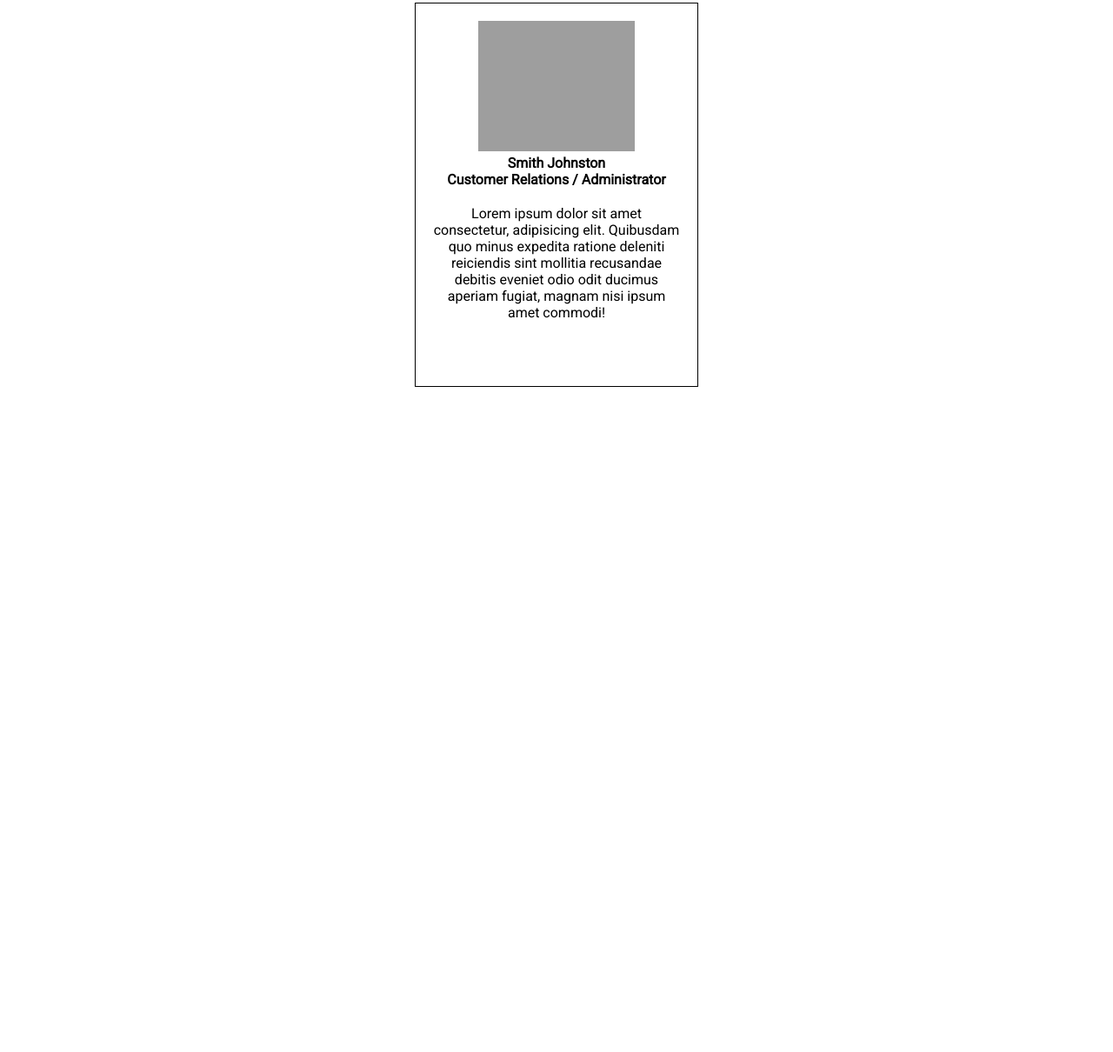
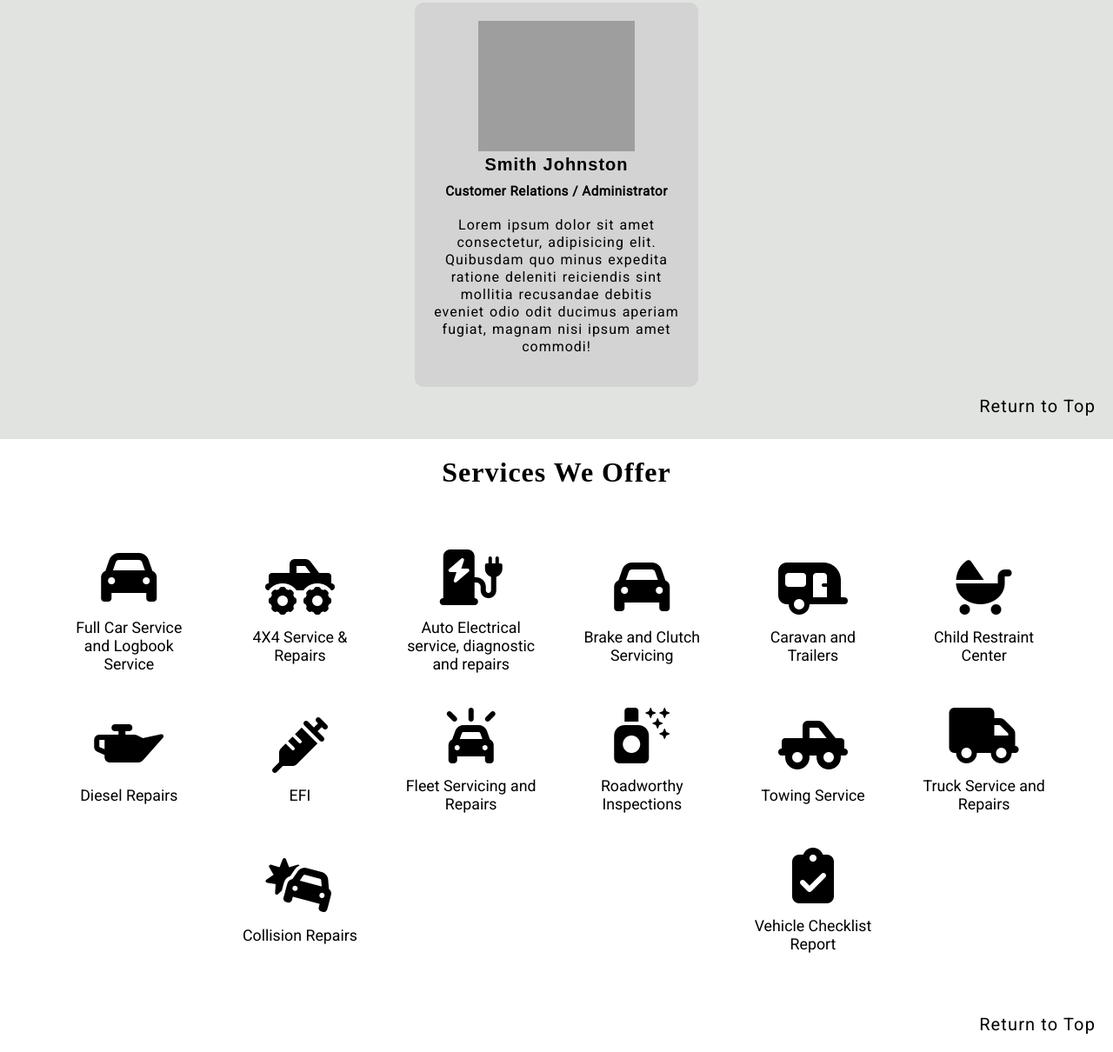
Before and after one commit to MattMorrison94/Company-Home-Page, a plain HTML site: page index.html in a window 1280 px wide. Shown: the part 1354-2564 px from the top of the page at 87% size. Before the commit the page ends 1809 px from the top, so only its background shows below. Drawn offline with Linux system fonts and the light colour scheme; grey boxes are pictures that could not be loaded; a web font is replaced by a local one.

Commit message:
added services container, styling, and return to top button

```diff
--- a/index.html
+++ b/index.html
@@ -8,20 +8,21 @@
     <link rel="preconnect" href="https://fonts.googleapis.com">
     <link rel="preconnect" href="https://fonts.gstatic.com" crossorigin>
     <link href="https://fonts.googleapis.com/css2?family=Protest+Riot&family=Roboto&display=swap" rel="stylesheet">
+    <script src="https://kit.fontawesome.com/3d576d7217.js" crossorigin="anonymous"></script>
 </head>
 
 
 <body>
-    <header>
+    <header id="home">
         <div class="title">
             <h1>Automotive Solutions</h1>
         </div>
 
         <nav>
             <ul>
-                <li><a href="#">Home</a></li>
-                <li><a href="#">About</a></li>
-                <li><a href="#">Services</a></li>
+                <li><a href="#home">Home</a></li>
+                <li><a href="#about">About</a></li>
+                <li><a href="#serv-landing">Services</a></li>
                 <li><a href="#">Contact</a></li>
             </ul>
         </nav>
@@ -34,7 +35,7 @@
         </div>
     </div>
 
-    <div class="about-section">
+    <div class="about-section" id="about">
         <div class="section-heading">
             <h2>About Us</h2>
 
@@ -48,38 +49,122 @@
                     <div class="team">
                         <img src="https://www.neilsonreeves.co.uk/wp-content/uploads/Corporate-Headshot-grey-background.jpg" alt="Owner"/>
                         <h3 class="name">John Smithson</h3>
-                        <h3>Owner / Director</h3>
+                        <h3 class="position-title">Owner / Director</h3>
                         <p>Lorem ipsum dolor sit amet consectetur, adipisicing elit. Quibusdam quo minus expedita ratione deleniti reiciendis sint mollitia recusandae debitis eveniet odio odit ducimus aperiam fugiat, magnam nisi ipsum amet commodi!</p>
                     </div>
 
                     <div class="team">
                         <img src="https://media.istockphoto.com/id/518528221/photo/portrait-of-happy-auto-mechanic.jpg?s=1024x1024&w=is&k=20&c=rcxTK3SKM0WqyDdU_o4xZdXEPHnBhFnhqTQoDJgg8Mg=" alt="Head Mechanic">
                         <h3 class="name">David James</h3>
-                        <h3>Lead Mechanic</h3>
+                        <h3 class="position-title">Lead Mechanic</h3>
                         <p>Lorem ipsum dolor sit amet consectetur, adipisicing elit. Quibusdam quo minus expedita ratione deleniti reiciendis sint mollitia recusandae debitis eveniet odio odit ducimus aperiam fugiat, magnam nisi ipsum amet commodi!</p>
                     </div>
 
                     <div class="team">
                         <img src="https://media.istockphoto.com/id/164190341/photo/happy-female-mechanic.jpg?s=612x612&w=0&k=20&c=WgitrcGpvBI1bGIKL52HoEvaQ09cmKvsqZjkoaWJGm8=" alt="Apprentice Mechanic">
                         <h3 class="name">Jane Smith-McGee</h3>
-                        <h3>Apprentice Mechanic</h3>
+                        <h3 class="position-title">Apprentice Mechanic</h3>
                         <p>Lorem ipsum dolor sit amet consectetur, adipisicing elit. Quibusdam quo minus expedita ratione deleniti reiciendis sint mollitia recusandae debitis eveniet odio odit ducimus aperiam fugiat, magnam nisi ipsum amet commodi!</p>
                     </div>
 
                     <div class="team">
                         <img src="https://www.neilsonreeves.co.uk/wp-content/uploads/Advance-Corporate-headshot-infinity-background-1.jpg" alt="Finance Manager">
-                        <h3 class="name">Greg McPhee</h3>
-                        <h3>Finance Manager</h3>
+                        <h3 class="name">Brenda O'Shea</h3>
+                        <h3 class="position-title">Finance Manager</h3>
                         <p>Lorem ipsum dolor sit amet consectetur, adipisicing elit. Quibusdam quo minus expedita ratione deleniti reiciendis sint mollitia recusandae debitis eveniet odio odit ducimus aperiam fugiat, magnam nisi ipsum amet commodi!</p>
                     </div>
 
                     <div class="team">
                         <img src="https://www.neilsonreeves.co.uk/wp-content/uploads/Corporate-headshot-pure-white-background-5.jpg" alt="Customer Relations">
                         <h3 class="name">Smith Johnston</h3>
-                        <h3>Customer Relations / Administrator</h3>
+                        <h3 class="position-title">Customer Relations / Administrator</h3>
                         <p>Lorem ipsum dolor sit amet consectetur, adipisicing elit. Quibusdam quo minus expedita ratione deleniti reiciendis sint mollitia recusandae debitis eveniet odio odit ducimus aperiam fugiat, magnam nisi ipsum amet commodi!</p>
                     </div>
                 </div>
+        </div>
+        <div class="button-to-top">
+            <span><a href="#home">Return to Top</a></span>
+        </div>
+    </div>
+
+    <div class="services" id="serv-landing">
+        <div class="section-heading">
+            <h2>Services We Offer</h2>
+        </div>
+
+        <div class="services-container-box-grid">
+            <div class="service">
+                <i class="fa-solid fa-car fa-4x"></i>
+                <p>Full Car Service and Logbook Service</p>
+            </div>
+
+            <div class="service">
+                <i class="fa-solid fa-truck-monster fa-4x"></i>
+                <p>4X4 Service & Repairs</p>
+            </div>
+
+            <div class="service">
+                <i class="fa-solid fa-charging-station fa-4x"></i>
+                <p>Auto Electrical service, diagnostic and repairs</p>
+            </div>
+
+            <div class="service">
+                <i class="fa-solid fa-car fa-4x"></i>
+                <p>Brake and Clutch Servicing</p>
+            </div>
+
+            <div class="service">
+                <i class="fa-solid fa-caravan fa-4x"></i>
+                <p>Caravan and Trailers</p>
+            </div>
+
+            <div class="service">
+                <i class="fa-solid fa-baby-carriage fa-4x"></i>
+                <p>Child Restraint Center</p>
+            </div>
+
+            <div class="service">
+                <i class="fa-solid fa-oil-can fa-4x"></i>
+                <p>Diesel Repairs</p>
+            </div>
+
+            <div class="service">
+                <i class="fa-solid fa-syringe fa-4x"></i>
+                <p>EFI</p>
+            </div>
+
+            <div class="service">
+                <i class="fa-solid fa-car-on fa-4x"></i>
+                <p>Fleet Servicing and Repairs</p>
+            </div>
+
+            <div class="service">
+                <i class="fa-solid fa-spray-can-sparkles fa-4x"></i>
+                <p>Roadworthy Inspections</p>
+            </div>
+
+            <div class="service">
+                <i class="fa-solid fa-truck-pickup fa-4x"></i>
+                <p>Towing Service</p>
+            </div>
+
+            <div class="service">
+                <i class="fa-solid fa-truck fa-4x"></i>
+                <p>Truck Service and Repairs</p>
+            </div>
+
+            <div class="service">
+                <i class="fa-solid fa-car-burst fa-4x"></i>
+                <p>Collision Repairs</p>
+            </div>
+
+            <div class="service">
+                <i class="fa-solid fa-clipboard-check fa-4x"></i>
+                <p>Vehicle Checklist Report</p>
+            </div>
+        </div>
+        <div class="about-to-top">
+            <span><a href="#home">Return to Top</a></span>
         </div>
     </div>
 
--- a/resources/css/styles.css
+++ b/resources/css/styles.css
@@ -12,10 +12,11 @@
 }
 
 header {
-    background-color: lightgray;
+    background-color: rgba(180, 184, 181, 0.4);
     height: 125px;
     padding-bottom: 20px;
     text-align: center;
+    width: 100%;
 }
 
 .title h1 {
@@ -47,11 +48,16 @@ a {
 
 a:hover {
     cursor: pointer;
-    color: blue;
+    color: white;
     text-decoration: underline;
+    border: solid 1px black;
+    background-color: black;
+    border-radius: 10px;
+    padding: 7px;
+    transition: all .1s ease-in;
 }
 
-@media only screen and (max-width: 468px) {
+@media only screen and (max-width: 486px) {
     .title h1 {
         font-size: 2.75rem;
     }
@@ -97,9 +103,11 @@ a:hover {
 }
 
 .about-section {
-    height: 800px;
+    height: auto;
     width: 100%;
     padding-top: 30px;
+    padding-bottom: 50px;
+    background-color: rgba(180,184,181, 0.4);
 }
 
 .section-heading h2 {
@@ -130,7 +138,9 @@ a:hover {
     max-width: 284px;
     margin: 10px;
     padding:20px;
-    border: solid 1px black;
+    border: solid 1px lightgray;
+    background-color: lightgray;
+    border-radius: 10px;
     height: 400px;
     overflow: scroll;
     text-align: center;
@@ -141,7 +151,59 @@ a:hover {
     width: 180px;
 }
 
+.name {
+    font-family: 'Protest Riot', sans-serif;
+    font-size: 1.25em;
+    letter-spacing: 1px;
+    padding-bottom: 10px;
+}
+
+.position-title {
+    font-weight: bolder;
+    font-size: .95em;
+    letter-spacing: .5px
+}
+
 .team p {
     min-width: 200px;
     padding-top: 20px;
+    letter-spacing: 1px;
+    word-spacing: 1px;
+    line-height: 1.25;
 }
+
+.button-to-top {
+    float: right;
+    padding-right: 20px;
+}
+
+.services {
+    height: auto;
+    padding-top: 20px;
+    padding-bottom: 20px;
+}
+
+.services-container-box-grid {
+    display: flex;
+    flex-wrap: wrap;
+    justify-content: space-around;
+    align-items: center;
+    padding: 50px;
+}
+
+.service {
+    text-align: center;
+    padding: 20px;
+    width: 150px;
+}
+
+.service p {
+    padding-top: 15px;
+    font-size: 1.1125em;
+}
+
+.about-to-top {
+    float: right;
+    padding-right: 20px;
+    padding-bottom: 20px;
+}
```
